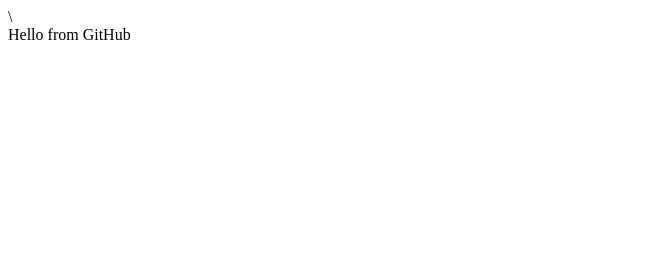
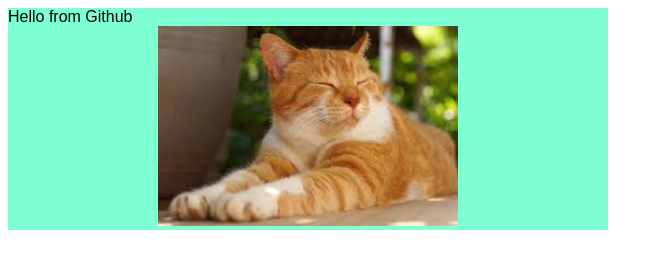
Before and after one commit to valeriia134/SK-training-WINTER2021, a plain HTML site: page index.html in a window 1280 px wide. Shown: the whole page, without its empty margins (0-663 px from the left). Drawn offline with Linux system fonts and the light colour scheme.

Commit message:
Added training5

```diff
--- a/css/style.css
+++ b/css/style.css
@@ -0,0 +1,25 @@
+:root{
+   --size-div:600px;
+}
+
+
+
+div{
+    font-family: 'Montserrat', sans-serif;
+    background-color: aquamarine;
+    width: var(--size-div);
+    overflow: visible;
+}
+p{
+    width: 300px;
+}
+div img{
+    width: var(--size-div);
+    height: 200px;
+    object-fit:contain;
+}
+@media only screen and (max-width: 600px){
+    div{
+        background-color: yellow;
+    }
+}
--- a/index.html
+++ b/index.html
@@ -2,12 +2,14 @@
 <html lang="en">
 <head>
     <meta charset="UTF-8">
-    <meta http-equiv="X-UA-Compatible" content="IE=edge">
     <meta name="viewport" content="width=device-width, initial-scale=1.0">
-    <title>Document</title>\
+    <title>Document</title>
     <link rel="stylesheet" href="css/style.css">
+    <script src="https://kit.fontawesome.com/9c3ee92422.js" crossorigin="anonymous"></script>
 </head>
 <body>
-    <div>Hello from GitHub</div>
+    <div>Hello from Github</div>
+
+    <div><img src="images/Без названия.jpg" alt=""></div>
 </body>
 </html>
```
Also changed, not shown: images/Без названия.jpg (added).
